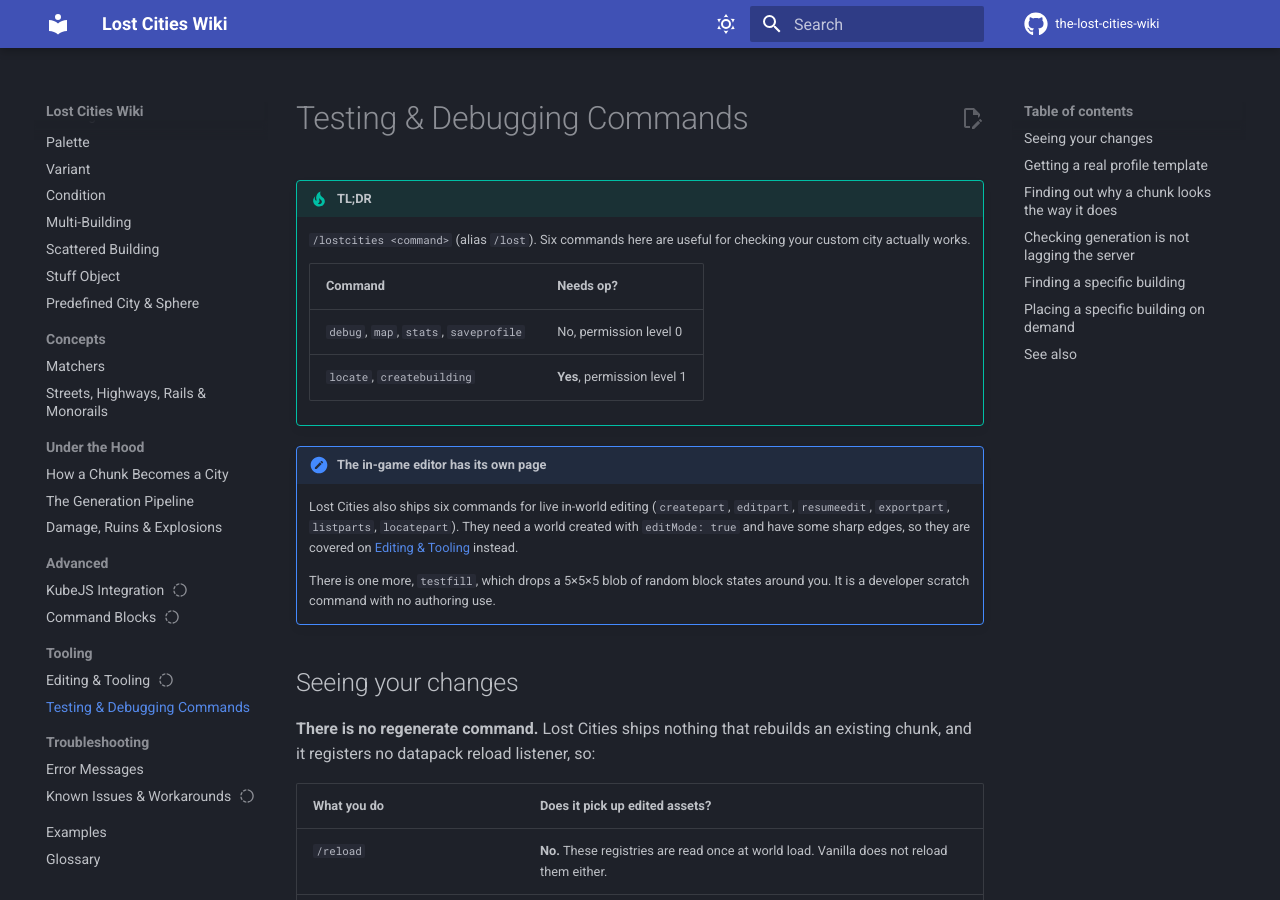
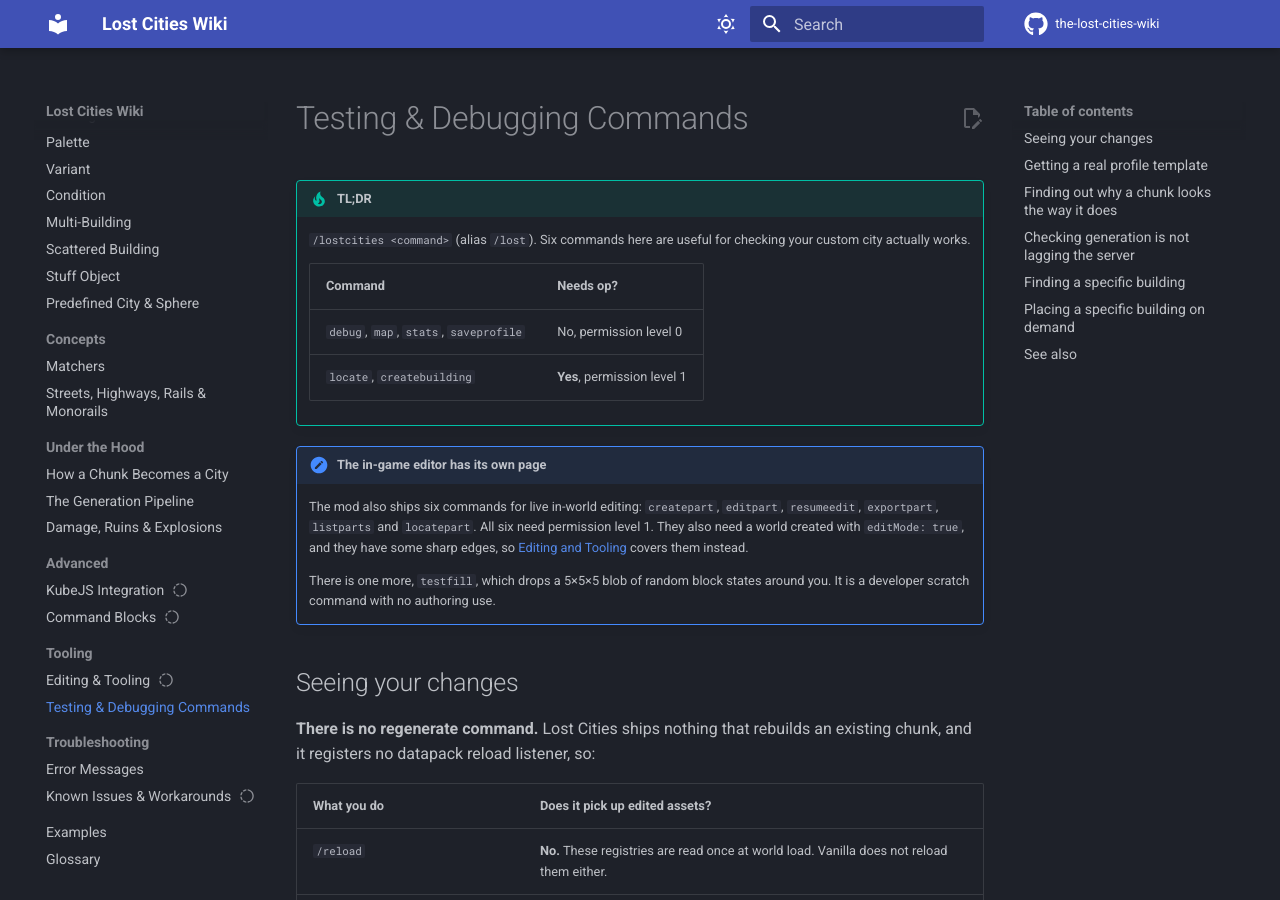
Before and after one commit to RinkyDinkyNooble/the-lost-cities-wiki, an MkDocs documentation site: the page built from docs/tooling/commands.md, in a window 1280 px wide and 900 px high. Built offline with MkDocs 1.6.1 and Material for MkDocs 9.7.7, drawn with Linux system fonts in a browser that asks for light colours; comment, search, counter and statistics services are not loaded.

Commit message:
State the editor commands' permission level
All six editor commands require level 1, matching the extracted
requires clauses. Also replaced the last behaviour-statement use of
"Lost Cities" as a subject on this page.

Co-Authored-By: Claude Opus 5 <noreply@anthropic.com>

```diff
--- a/docs/tooling/commands.md
+++ b/docs/tooling/commands.md
@@ -9,7 +9,7 @@
     | `locate`, `createbuilding` | **Yes**, permission level 1 |
 
 !!! note "The in-game editor has its own page"
-    Lost Cities also ships six commands for live in-world editing (`createpart`, `editpart`, `resumeedit`, `exportpart`, `listparts`, `locatepart`). They need a world created with `editMode: true` and have some sharp edges, so they are covered on [Editing & Tooling](editing.md) instead.
+    The mod also ships six commands for live in-world editing: `createpart`, `editpart`, `resumeedit`, `exportpart`, `listparts` and `locatepart`. All six need permission level 1. They also need a world created with `editMode: true`, and they have some sharp edges, so [Editing and Tooling](editing.md) covers them instead.
 
     There is one more, `testfill`, which drops a 5×5×5 blob of random block states around you. It is a developer scratch command with no authoring use.
 
```
